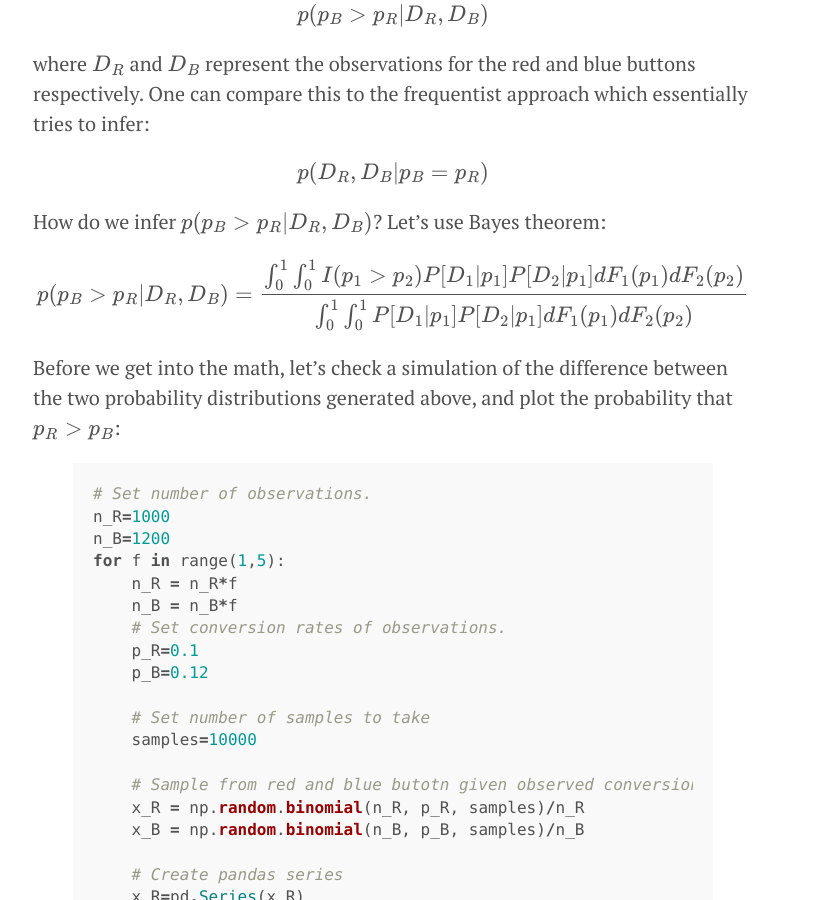
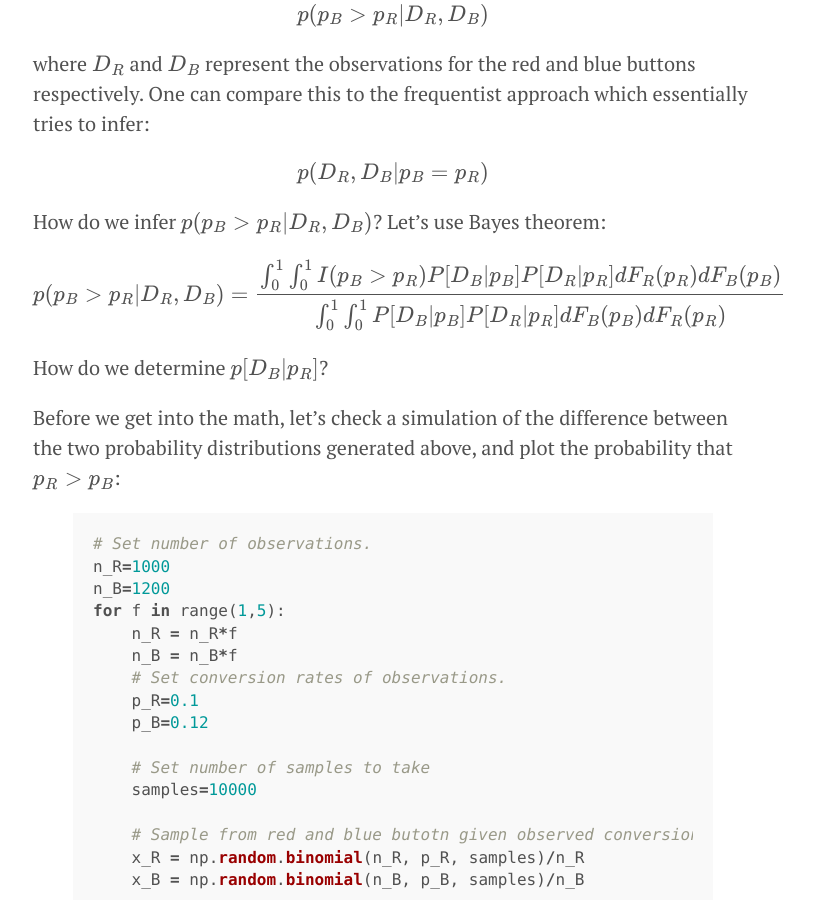
Before and after one commit to doriang102/doriang102.github.io, a Jekyll site: the page built from _posts/2017-05-28-hypothesis-testing.md, in a window 1280 px wide and 900 px high, scrolled down 8160 px. Shown: the whole window, without its empty margins (247-1061 px from the left). Built offline with Jekyll 4.4.1, drawn with Linux system fonts in a browser that asks for light colours; our own code applies the rules of GitHub Pages for plain Markdown files; formulas are drawn with MathJax 3; some of the changed text lies outside the part shown.

Commit message:
Update 2017-05-28-hypothesis-testing.md

```diff
--- a/_posts/2017-05-28-hypothesis-testing.md
+++ b/_posts/2017-05-28-hypothesis-testing.md
@@ -234,7 +234,9 @@ $$ p(D_R, D_B|p_B = p_R) $$
 
 How do we infer $$ p(p_B > p_R \rvert D_R, D_B) $$? Let's use Bayes theorem:
 
-$$ p(p_B > p_R | D_R, D_B) = \frac{\int_0^1 \int_0^1 I(p_1 > p_2) P[D_1|p_1] P[D_2|p_1] dF_1(p_1) dF_2(p_2)}{\int_0 ^1 \int_0^1 P[D_1|p_1] P[D_2|p_1] dF_1(p_1) dF_2(p_2) }$$
+$$ p(p_B > p_R | D_R, D_B) = \frac{\int_0^1 \int_0^1 I(p_B > p_R) P[D_B|p_B] P[D_R|p_R] dF_R(p_R) dF_B(p_B)}{\int_0 ^1 \int_0^1 P[D_B|p_B] P[D_R|p_R] dF_B(p_B) dF_R(p_R) }$$
+
+How do we determine $$p[D_B \rvert p_R]$$?
 
 Before we get into the math, let's check a simulation of the difference between the two probability distributions generated above, and plot the probability that $$p_R > p_B$$:
 
@@ -287,7 +289,7 @@ for f in range(1,5):
 
 **Question:** What is the probability of observing a value equal to or larger than the above value from a normal distribution with mean 0 and variance 1? This is what a p value is.
 
-$$P[p_1 > p_2;f_1,f_2] = \frac{\int_0^1 \int_0^1 I(p_1 > p_2) P[D_1|p_1] P[D_2|p_1] dF_1(p_1) dF_2(p_2)}{\int_0 ^1 \int_0^1 P[D_1|p_1] P[D_2|p_1] dF_1(p_1) dF_2(p_2) }$$
+$$P[p_1 > p_2;f_1,f_2] = \frac{\int_0^1 \int_0^1 I(p_R > p_B) P[D_R|p_R] P[D_2|p_1] dF_1(p_1) dF_2(p_2)}{\int_0 ^1 \int_0^1 P[D_1|p_1] P[D_2|p_1] dF_1(p_1) dF_2(p_2) }$$
 
 ## Bayesian Approach
 
```
